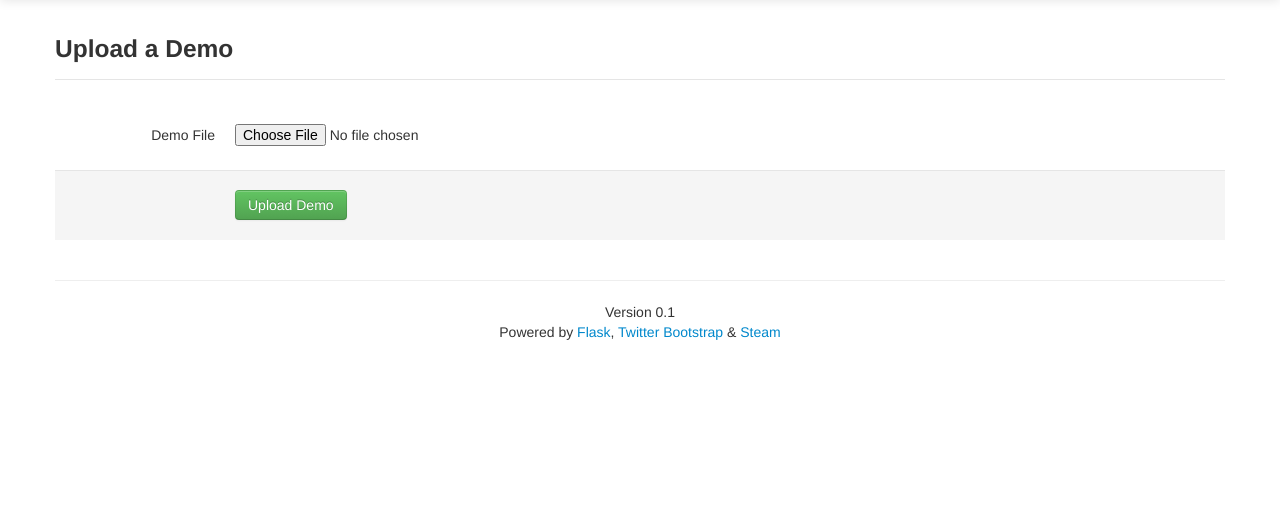
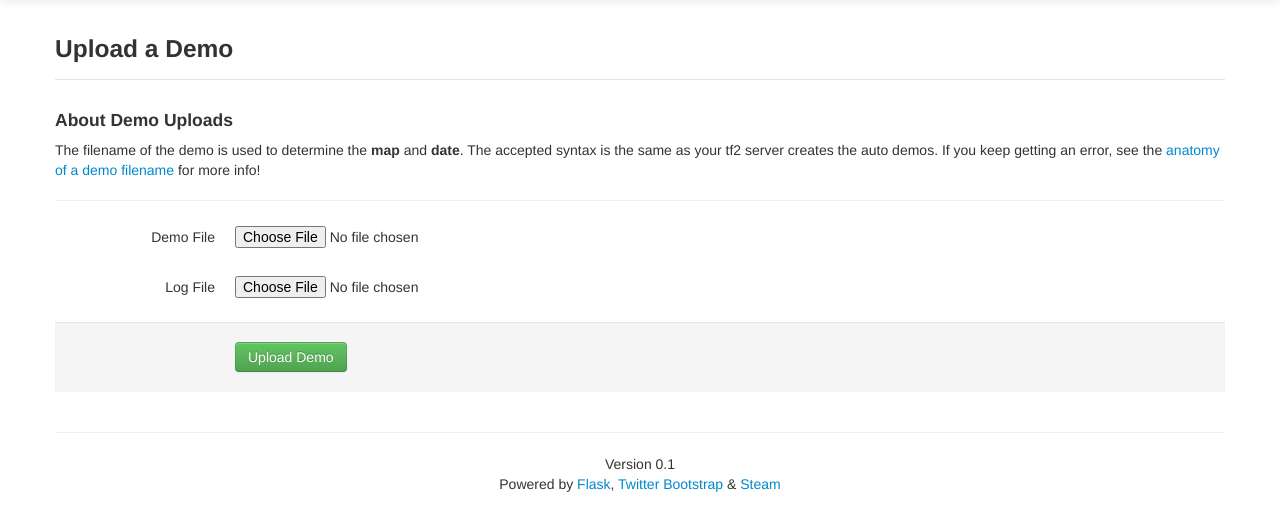
Before and after one commit to FernFerret/demobrowser, a Flask app: page /upload/ in a window 1280 px wide. Shown: the part 41-572 px from the top of the page. Run offline with Flask 2, Linux system fonts and the light colour scheme; the visitor is signed in with stand-in values (Sample User, id 1); data comes from the database, SQL or seed files in the repository; some libraries are stand-ins or nearby versions.

Commit message:
Add Logs.tf upload capability

```diff
--- a/demobrowser/helpers.py
+++ b/demobrowser/helpers.py
@@ -3,6 +3,9 @@ import urllib2
 import urllib
 import re
 import socket
+import requests
+
+LOGS_TF_URL = "http://logs.tf/upload"
 
 ## Functions ##
 def get_my_ip():
@@ -29,3 +32,36 @@ def convert_id_to_community(steam_id):
     if len(match.groups()) != 2:
         return None
     return (int(match.group(2) * 2)) + 76561197960265728 + int(match.group(1))
+
+def do_upload_log(logfile, api_key, title=None, map=None):
+    '''
+    Perform the actual POST. Only include fields that are not None.
+
+    Returns:
+    success - True/False
+    log_id  - -1 if Failure, logid if success
+    msg     - Status msg
+    '''
+    payload = {'key': api_key}
+    try:
+        logfiles = {'logfile': open(logfile, 'r')}
+    except IOError:
+        # print "FAILED to upload log:"
+        # print "File '%s' did not exist!" % logfile
+        return False, -1, "File '%s' did not exist!" % logfile
+    if map:
+        payload['map'] = map
+    if title:
+        payload['title'] = title
+    results = requests.post(LOGS_TF_URL, files=logfiles, data=payload).json()
+    if not results.get('success', False):
+        print "FAILED to upload log:"
+        msg = results.get('error', 'UNKNOWN')
+        print msg
+        if msg == "Invalid API key":
+            print "You can get an API Key here: http://logs.tf/uploader"
+        return False, -1, msg
+    # print "Great success!"
+    # print "Log ID: %s" % results.get('log_id', 'UNKNOWN')
+    # print "URL: http://logs.tf%s" % results.get('url', 'UNKNOWN')
+    return True, results.get('log_id', 'UNKNOWN'), "Great Success!"
--- a/demobrowser/models.py
+++ b/demobrowser/models.py
@@ -14,6 +14,7 @@ class Demo(db.Model):
     sub = db.Column(db.String(160))
     date = db.Column(db.Date())
     private = db.Column(db.Boolean())
+    nuked = db.Column(db.Boolean())
     summary = db.Column(db.Text())
     title = db.Column(db.String(80))
 
--- a/demobrowser/routes.py
+++ b/demobrowser/routes.py
@@ -1,5 +1,5 @@
 from demobrowser import app, oid, db
-from demobrowser.helpers import get_steam_userinfo, get_my_ip
+from demobrowser.helpers import get_steam_userinfo, get_my_ip, do_upload_log
 from demobrowser.models import User, Demo
 from flask import render_template, session, redirect, url_for, request, g, flash, get_flashed_messages
 from werkzeug import secure_filename
@@ -176,39 +176,78 @@ def allowed_file(filename):
     return '.' in filename and \
            filename.rsplit('.', 1)[1].lower() == "dem"
 
+def allowed_log_file(filename):
+    return '.' in filename and \
+           filename.rsplit('.', 1)[1].lower() == "log"
+
 @app.route('/upload/', methods=['GET', 'POST'])
 @admin_required
 def upload_demo():
     values = {}
     if request.method == 'POST':
+        log_file = request.files['log_file']
         the_file = request.files['demo_file']
-        if not the_file:
-            flash("You must select a demo to upload!", category='error')
-        elif not allowed_file(the_file.filename):
-            flash("DOH! Only .dem files are allowed!", category='error')
-        else:
-            filename = secure_filename(the_file.filename)
-            total_path = os.path.join(app.config['DEMO_STORAGE_DIR'], filename)
-            if os.path.exists(total_path):
-                demo = Demo.get_from_filename(filename)
-                print demo
-                if demo:
-                    flash("<strong>Whoops!</strong> <a href='%s'>That Demo already exists</a>!" % \
-                        (url_for('view_demo', demo=demo.id)), category='warning')
-                else:
-                    flash("<strong>Whoops!</strong> That Demo <strong>file</strong> already exists, but hasn't been added to the repository. "
-                          "Perhaps you'd like to <a href='%s'>import it</a>?" % (url_for("import_demo")), category='warning')
-            else:
-                success, msg = Demo.create_from_name(filename)
-                if success:
-                    flash(msg, category='success')
-                    the_file.save(total_path)
-                    db.session.commit()
-                    return redirect(url_for('index'))
-                else:
-                    flash(msg, category='error')
+        # Returns a demo on success, none if fail.
+        demo = _do_upload_demo_file(the_file)
+        if demo and log_file:
+            # If the log file was present, and we had a successful upload, try the log file.
+            _do_upload_log_file(log_file, demo)
 
     return render_template('upload_demo.html', values=values)
+
+def _do_upload_demo_file(the_file):
+    if not the_file:
+        flash("You must select a demo to upload!", category='error')
+        return None
+    if not allowed_file(the_file.filename):
+        flash("DOH! Only .dem files are allowed!", category='error')
+        return None
+    filename = secure_filename(the_file.filename)
+    total_path = os.path.join(app.config['DEMO_STORAGE_DIR'], filename)
+    if os.path.exists(total_path):
+        demo = Demo.get_from_filename(filename)
+        if demo:
+            flash("<strong>Whoops!</strong> <a href='%s'>That Demo already exists</a>!" % \
+                (url_for('view_demo', demo=demo.id)), category='warning')
+        else:
+            flash("<strong>Whoops!</strong> That Demo <strong>file</strong> already exists, but hasn't been added to the repository. "
+                  "Perhaps you'd like to <a href='%s'>import it</a>?" % (url_for("import_demo")), category='warning')
+    else:
+        success, msg = Demo.create_from_name(filename)
+        if success:
+            flash(msg, category='success')
+            the_file.save(total_path)
+            db.session.commit()
+            return Demo.get_from_filename(filename)
+        else:
+            flash(msg, category='error')
+    return None
+
+def _do_upload_log_file(the_file, demo):
+    if not allowed_log_file(the_file.filename):
+        flash("DOH! Your logfile should be named X.log!", category='error')
+        return False
+    filename = secure_filename(the_file.filename)
+    # We'll store the demo files in the STORAGE dir
+    total_path = os.path.join(app.config['DEMO_STORAGE_DIR'], filename)
+    if os.path.exists(total_path):
+        flash("<strong>Whoops!</strong> That Logfile already exists, Not sure what to do here...(%s)!" % total_path, category='warning')
+        return False
+    the_file.save(total_path)
+    success, log_id, msg = do_upload_log(total_path, app.config.get('LOGSTF_API_KEY', ''), title=demo.title, map=demo.name)
+    if success:
+        flash(msg, category='success')
+        demo.logfile = log_id
+        db.session.commit()
+    else:
+        flash(msg, category='error')
+        return "Demo uploaded successfully <strong>without</strong> logs! <a href='%s'>Click here to see it</a>!" % url_for("view_demo", demo=demo.id)
+    try:
+        os.unlink(total_path)
+    except EnvironmentError:
+        # Already gone.
+        pass
+    return "Demo uploaded successfully with logs! <a href='%s'>Click here to see it</a>!" % url_for("view_demo", demo=demo.id)
 
 @app.route('/import/', methods=['GET', 'POST'])
 @admin_required
--- a/demobrowser/templates/upload_demo.html
+++ b/demobrowser/templates/upload_demo.html
@@ -3,10 +3,22 @@
 <form class="form-horizontal" action="{{ url_for('upload_demo') }}" method="POST" enctype="multipart/form-data">
   <fieldset>
     <legend><h3>Upload a Demo</h3></legend>
+    <div>
+      <h4>About Demo Uploads</h2>
+      <p>The filename of the demo is used to determine the <strong>map</strong> and <strong>date</strong>. The accepted syntax is the same as your tf2 server creates the auto demos. If you keep getting an error, see the <a href="{{ url_for('static', filename='img/anatomy_demo_file.png')}}">anatomy of a demo filename</a> for more info!</p>
+      {#<img src="{{ url_for('static', filename='img/anatomy_demo_file.png')}}" />#}
+    </div>
+    <hr />
     <div class="control-group  {% if 'name' in errors %}error{% endif %}">
       <label class="control-label" for="Íname">Demo File</label>
       <div class="controls">
         <input type="file" class="input-xlarge" id="demo_file" name="demo_file" placeholder="auto-19880905-XXXX-cp_gravelpit.dem" value="{{ values.get('name', '') }}"/>
+      </div>
+    </div>
+    <div class="control-group  {% if 'name' in errors %}error{% endif %}">
+      <label class="control-label" for="Íname">Log File</label>
+      <div class="controls">
+        <input type="file" class="input-xlarge" id="log_file" name="log_file" placeholder="auto-19880905-XXXX-cp_gravelpit.dem" value="{{ values.get('name', '') }}"/>
       </div>
     </div>
     <div class="form-actions">
--- a/requirements.txt
+++ b/requirements.txt
@@ -1,3 +1,4 @@
 flask
 flask-openid
 flask-sqlalchemy
+requests
```
Also changed, not shown: demobrowser/static/img/anatomy_demo_file.png (added), 1 other file.
